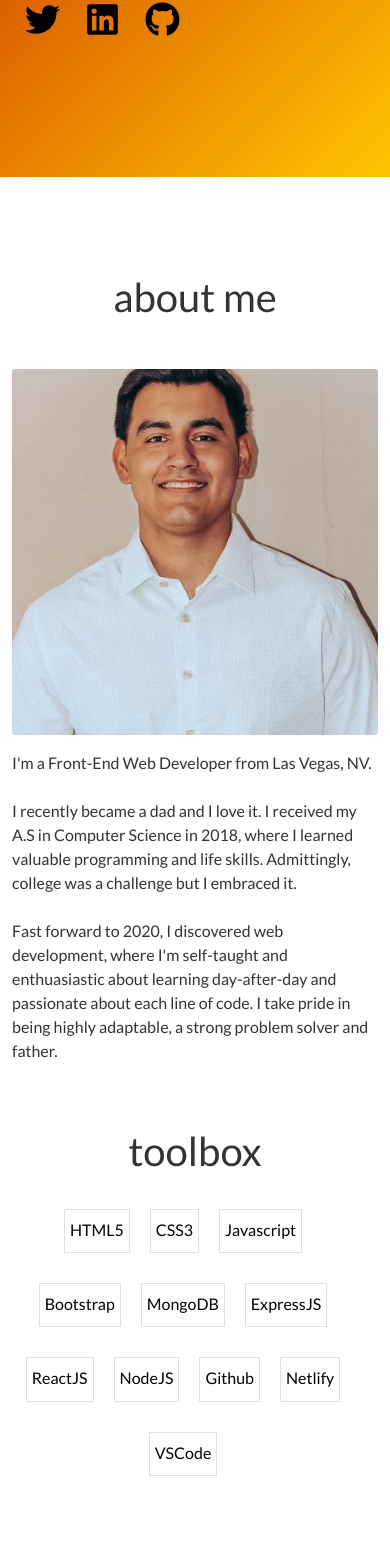
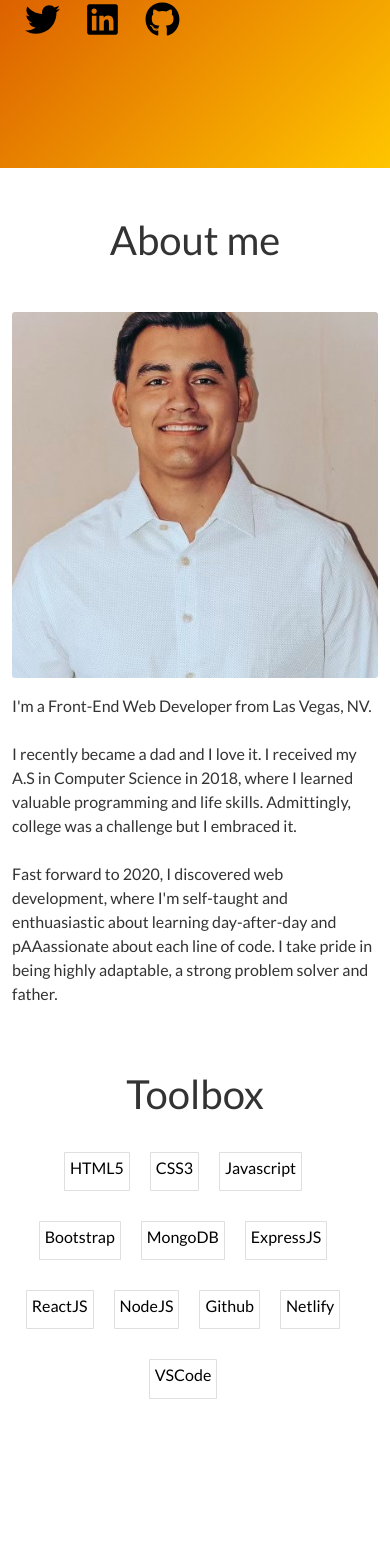
Before and after one commit to JuanMore/My-Personal-Portfolio, a React (Create React App) app: page / in a window 390 px wide. Shown: the part 423-1980 px from the top of the page. Built offline with nearby package versions, Linux system fonts and the light colour scheme.

Commit message:
ADD: fade effect

```diff
--- a/package.json
+++ b/package.json
@@ -13,6 +13,7 @@
     "react": "^17.0.2",
     "react-dom": "^17.0.2",
     "react-icons": "^4.3.1",
+    "react-reveal": "^1.2.2",
     "react-scripts": "5.0.0",
     "web-vitals": "^2.1.2"
   },
--- a/src/App.css
+++ b/src/App.css
@@ -152,7 +152,7 @@ button:focus:not(:focus-visible) {
   padding-top: 9rem !important;
   padding-bottom: 5rem !important;
   position: relative;
-  height: 600px;
+  height: 70vh;
   background-image: var(--new--gradient);
 }
 #header-info, #header-info2 {
@@ -183,10 +183,10 @@ button:focus:not(:focus-visible) {
 /* About Section */
 #about {
   position:relative;
-        background-color: #fff !important;
-        padding: 6rem 0 10rem;
-        margin-bottom: -1px;
-        color: var(--main-font-color) !important;
+  background-color: #fff !important;
+  padding: 3rem 0 10rem;
+  margin-bottom: -1px;
+  color: var(--main-font-color) !important;
 }
 
 /* Projects */
@@ -241,6 +241,54 @@ button:focus:not(:focus-visible) {
 
 .mr-1 {
   margin-right: .7rem;
+}
+
+
+.card-title {
+  font-size: 20px;
+  font-weight: 600;
+}
+
+.card-body a{
+  text-decoration: none;
+  color: steelblue;
+}
+
+.languages .flex {
+  flex-wrap: wrap;
+}
+.languages .card {
+  display: flex;
+  align-items: center;
+  justify-content: center;
+  color: #000;
+  font-weight: 400;
+  margin: 10px 10px 20px;
+  transition: transform 0.2s ease-in;
+}
+
+.languages .card h4{
+  font-size: 1.3rem;
+  padding-top: 10px;
+}
+
+/* animation effect/slight jump on hover */
+.languages .card:hover {
+  transform: translateY(-5px);
+  background-image: var(--new--gradient);
+  color: #fff;
+}
+
+.flex {
+  display: flex;
+  justify-content: center;
+  align-items: center;
+  height: 100%;
+}
+
+.card-subtitle i{
+  font-size: 25px;
+  color: black;
 }
 
 /* Contact Form */
@@ -380,9 +428,6 @@ button:focus:not(:focus-visible) {
   h2 {
      font-size: 2.5rem;
   }
-  #about {
-    padding: 6rem 0 10rem;
-  }
   .card-img {
     width: 100%;
     display: flex;
@@ -393,60 +438,3 @@ button:focus:not(:focus-visible) {
   }
 
 }
-@media(max-width: 780px){
-  #about {
-    padding: 6rem 0 10rem;
-  }
-  .card-img {
-    width: 100%;
-    display: flex;
-    justify-content: center;
-  }
-}
-
-.card-title {
-  font-size: 20px;
-  font-weight: 600;
-}
-
-.card-body a{
-  text-decoration: none;
-  color: steelblue;
-}
-
-.languages .flex {
-  flex-wrap: wrap;
-}
-.languages .card {
-  display: flex;
-  align-items: center;
-  justify-content: center;
-  color: #000;
-  font-weight: 400;
-  margin: 10px 10px 20px;
-  transition: transform 0.2s ease-in;
-}
-
-.languages .card h4{
-  font-size: 1.3rem;
-  padding-top: 10px;
-}
-
-/* animation effect/slight jump on hover */
-.languages .card:hover {
-  transform: translateY(-5px);
-  background-image: var(--new--gradient);
-  color: #fff;
-}
-
-.flex {
-  display: flex;
-  justify-content: center;
-  align-items: center;
-  height: 100%;
-}
-
-.card-subtitle i{
-  font-size: 25px;
-  color: black;
-}
--- a/src/components/About.jsx
+++ b/src/components/About.jsx
@@ -1,4 +1,6 @@
 import me from '../assets/img/portfolio/profile_2.jpg'
+import Fade from 'react-reveal/Fade';
+
 
 function About() {
     return (
@@ -6,17 +8,20 @@ function About() {
         <section className="page-section bg-secondary text-white" id="about">
             <div className="container">
                 {/* About Section Heading */}
-                <h2 className="page-section-heading text-center mb-5 text-about">about me</h2>
+                <Fade bottom>
+                        <h2 className="page-section-heading text-center mb-5 text-about">About me</h2>
                         {/* About Section Content */}
                         <div className="row">
                         <div className="col-lg-4 ms-auto"><p className="medium"><img className="card-img" src={me} alt="headshot" /> </p></div>
                         <div className="col-lg-4 me-auto"><p className="about-description">I'm a Front-End Web Developer from Las Vegas, NV.<br />
                         <br /> I recently became a dad and I love it. I received my A.S in Computer Science in 2018, where I learned valuable programming and life skills. Admittingly, college was a challenge but I embraced it. <br /><br />Fast forward to 2020, I discovered web development,
-                        where I'm self-taught and enthuasiastic about learning day-after-day and passionate about each line of code. I take pride in being highly adaptable, a strong problem solver and father.</p>
+                        where I'm self-taught and enthuasiastic about learning day-after-day and pAAassionate about each line of code. I take pride in being highly adaptable, a strong problem solver and father.</p>
                         </div>
                 </div>
+                </Fade>
+                <Fade bottom>
                 <div className="row">
-                <h2 className="page-section-heading text-center mb-4 mt-5">toolbox</h2>
+                    <h2 className="page-section-heading text-center mb-4 mt-5">Toolbox</h2>
                     <div className="row languages">
                     <div className="col-lg-14 flex justify-content-center align-items-center">
                             {/* Tools */}
@@ -57,9 +62,12 @@ function About() {
                 </div>
                 </div>
                 {/* End Tols */}
+                </Fade>
+
 
             </div>
         </section>
+
     )
 }
 
--- a/src/components/Contact.jsx
+++ b/src/components/Contact.jsx
@@ -1,10 +1,13 @@
+import Fade from 'react-reveal/Fade';
+
 function Contact() {
     return (
         //  Contact Section
         <section className="page-section" id="contact">
             <div className="container">
                 {/* Contact Section Heading */}
-                <h2 className="page-section-heading text-center text-contact mb-5">lets work together</h2>
+                <Fade bottom>
+                <h2 className="page-section-heading text-center text-contact mb-5">Lets work together</h2>
                 {/* Contact Section Form */}
                 <div className="row justify-content-center">
                     <div className="col-lg-8 col-xl-5">
@@ -42,6 +45,7 @@ function Contact() {
                         </form>
                     </div>
                 </div>
+                </Fade>
             </div>
         </section>
     )
--- a/src/components/Header.jsx
+++ b/src/components/Header.jsx
@@ -1,4 +1,6 @@
-import {FaGithub, FaTwitter, FaLinkedin } from 'react-icons/fa'
+import { FaGithub, FaTwitter, FaLinkedin } from 'react-icons/fa'
+import Fade from 'react-reveal/Fade';
+
 function Header() {
     return (
         // Main Header
@@ -6,6 +8,7 @@ function Header() {
             <header className="header-img bg-primary text-white text-start" id="header">
             <div className="container d-flex align-items-start flex-column">
                     {/* Heading Info */}
+                <Fade bottom>
                         <h1 className="image-heading text-md-start mb-0 align-items-end" id="header-info">Hello, my name is Juan |</h1>
                         <h2 className="image-subheading  mb-5" id="header-info2">Front-End Web Developer</h2>
                         {/* Divider */}
@@ -14,6 +17,7 @@ function Header() {
                         <a className="btn btn-outline btn-social mx-1" href="https://www.linkedin.com/in/juan-moreno-29b913123/" target="_blank" rel="noreferrer"><i><FaLinkedin className="icon" size={35} /></i></a>
                         <a className="btn btn-outline btn-social mx-1" href="https://github.com/JuanMore" target="_blank" rel="noreferrer"><i><FaGithub className="icon" size={35} /></i></a>
                         </div>
+                 </Fade>
                 </div>
             </header>
         </div>
--- a/src/components/Portfolio.jsx
+++ b/src/components/Portfolio.jsx
@@ -2,13 +2,16 @@ import { FaGithub, FaLink } from 'react-icons/fa'
 import project1 from '../assets/img/portfolio/buildguild.png'
 import project2 from '../assets/img/portfolio/project12.png'
 import project3 from '../assets/img/portfolio/project11.png'
+import Fade from 'react-reveal/Fade';
+
 
 function Portfolio() {
     return (
         <section className="page-section projects" id="projects">
+            <Fade bottom>
                 <div className="container">
                 {/* Project Section Heading */}
-        <h2 className="page-section-heading text-center text-color-2 mb-5">projects</h2>
+                <h2 className="page-section-heading text-center text-color-2 mb-5">Projects</h2>
                 {/* Project Grid Items */}
                 <div className="row justify-content-center">
                 {/* Project Item 1 */}
@@ -92,6 +95,7 @@ function Portfolio() {
             </div>
         </div>
             </div>
+            </Fade>
 </section>
     )
 }
```
Also changed, not shown: 1 other file (tests, documents, lock files or other folders). Lines whose indentation alone changed are shown as unchanged.
